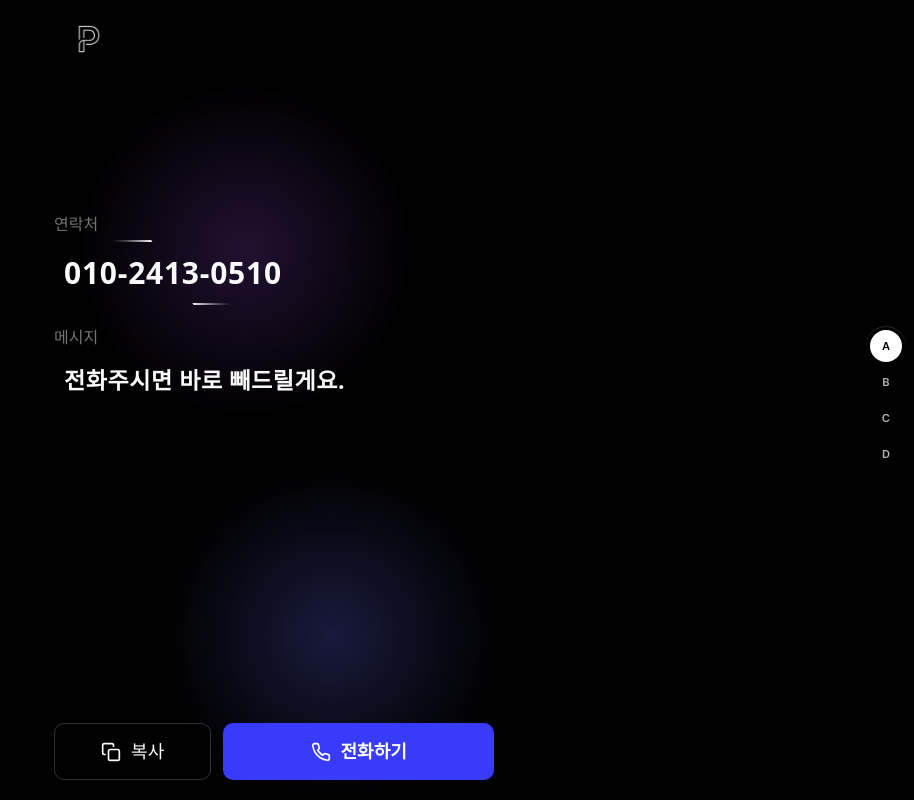
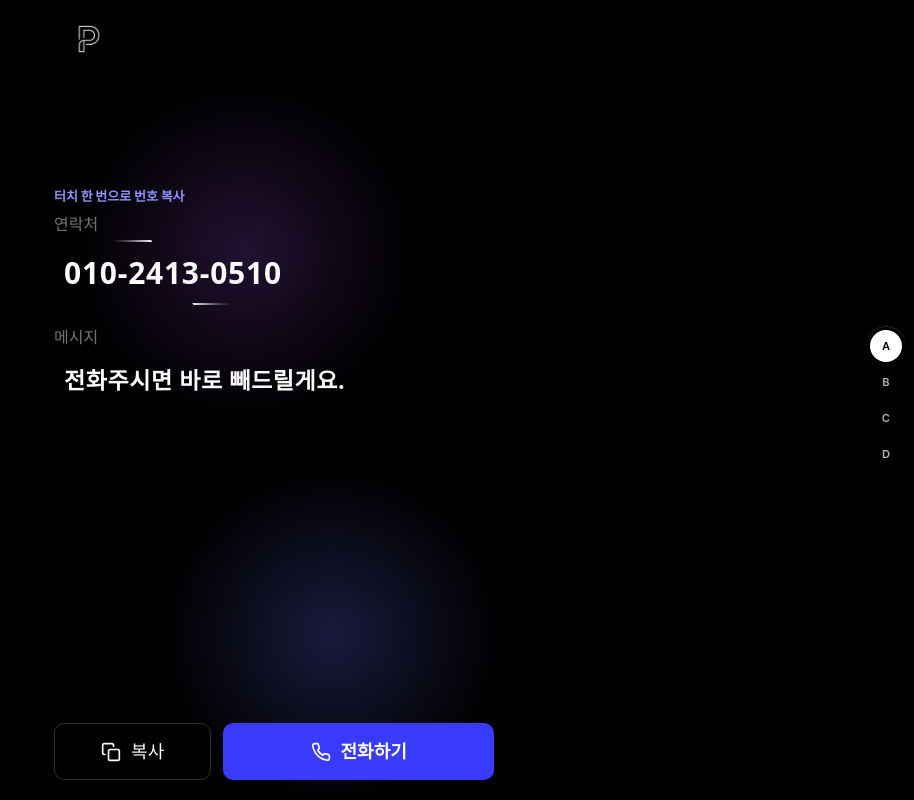
Before and after one commit to kangdaelyeol/parke-web, a React (Vite) app: page /parke/1 in a window 1280 px wide. Shown: the whole page, without its empty margins (366-1280 px from the left). Built offline with nearby package versions, Linux system fonts and the light colour scheme; no server answers; the database is empty; a web font is replaced by a local one.

Commit message:
Feat: add hint copy in draft a

```diff
--- /dev/null
+++ b/src/hooks/index.ts
@@ -0,0 +1 @@
+export * from './use-copy-hint'
--- a/src/index.css
+++ b/src/index.css
@@ -71,6 +71,43 @@ body {
     linear-gradient(#000 0 0);
 }
 
+/* 복사 안내 - 경계가 부드러운 마스크를 밀어 왼쪽에서 오른쪽으로 써 내려가듯 나타난다 */
+.copy-hint {
+  position: absolute;
+  left: 0;
+  bottom: calc(100% + 6px);
+  font-size: 13px;
+  font-weight: 600;
+  white-space: nowrap;
+  color: color-mix(in srgb, var(--parke-accent) 55%, var(--parke-content));
+  pointer-events: none;
+  -webkit-mask-image: linear-gradient(90deg, #000 0 40%, transparent 60%);
+  mask-image: linear-gradient(90deg, #000 0 40%, transparent 60%);
+  -webkit-mask-size: 250% 100%;
+  mask-size: 250% 100%;
+  -webkit-mask-position: 0 0;
+  mask-position: 0 0;
+  animation: copy-hint-write 1.2s cubic-bezier(0.65, 0, 0.35, 1) 0.35s both;
+  transition: opacity 0.4s cubic-bezier(0.22, 1, 0.36, 1);
+}
+
+.copy-hint[data-visible="false"] {
+  opacity: 0;
+}
+
+@keyframes copy-hint-write {
+  from {
+    -webkit-mask-position: 100% 0;
+    mask-position: 100% 0;
+    filter: blur(3px);
+  }
+  to {
+    -webkit-mask-position: 0 0;
+    mask-position: 0 0;
+    filter: none;
+  }
+}
+
 /* 스켈레톤 → 내용 전환 (src/components/swap.tsx) */
 .swap > * {
   grid-area: 1 / 1;
@@ -109,6 +146,7 @@ body {
 }
 
 @media (prefers-reduced-motion: reduce) {
+  .copy-hint,
   .swap-content {
     animation: none;
   }
--- a/src/screens/parke/components/main.tsx
+++ b/src/screens/parke/components/main.tsx
@@ -1,11 +1,15 @@
 import { useParkeContext } from '@/contexts'
 import { Swap } from '@/components'
+import { useCopyHint } from '@/hooks'
 import { formatPhone, cn } from '@/utils'
 import { CircleGradient, Skeleton } from '.'
 
 export const Main = () => {
-    const { phone, loading, error, copyPhone, retry, ownerMessage } =
+    const { phone, loading, error, copyPhone, retry, ownerMessage, message } =
         useParkeContext()
+
+    // 복사하면 토스트 메시지가 뜨므로 이를 복사 신호로 쓴다
+    const { hintVisible } = useCopyHint(loading, !!message)
 
     return (
         <div className="text-content w-full px-6 pt-30">
@@ -29,9 +33,29 @@ export const Main = () => {
                     </div>
                 ) : (
                     <div className="relative z-10 flex flex-col">
-                        <div className="text-muted font-intertight font-medium text-[16px]">
+                        {/* 레이블과 번호를 포함한 연락처 영역 전체가 복사 버튼 */}
+                        <button
+                            type="button"
+                            onClick={copyPhone}
+                            disabled={loading}
+                            aria-label={
+                                loading
+                                    ? undefined
+                                    : `${formatPhone(phone)} 복사`
+                            }
+                            className="flex w-full flex-col items-start text-left cursor-pointer transition-opacity active:opacity-70 disabled:cursor-default"
+                        >
+                            <span className="relative text-muted font-intertight font-medium text-[16px]">
                                 연락처
-                        </div>
+                                {!loading && (
+                                    <span
+                                        className="copy-hint"
+                                        data-visible={hintVisible}
+                                    >
+                                        터치 한 번으로 번호 복사
+                                    </span>
+                                )}
+                            </span>
                             {/* 스켈레톤 높이 = 버튼 여백(p-0.5 + py-2 = 20px) + 번호 한 줄(1.5em) */}
                             <Swap
                                 loading={loading}
@@ -45,12 +69,7 @@ export const Main = () => {
                                     </div>
                                 }
                             >
-                            <button
-                                type="button"
-                                onClick={copyPhone}
-                                aria-label={`${formatPhone(phone)} 복사`}
-                                className="relative mr-auto p-0.5 text-[length:min(calc(30px*var(--parke-scale)),9.5vw)] whitespace-nowrap mt-1 tracking-wide font-[600] font-number tabular-nums cursor-pointer"
-                            >
+                                <span className="relative block p-0.5 text-[length:min(calc(30px*var(--parke-scale)),9.5vw)] whitespace-nowrap mt-1 tracking-wide font-[600] font-number tabular-nums cursor-pointer">
                                     {/* 회전하는 그라데이션을 가운데만 도려낸 테두리(p-0.5) 모양으로 마스킹 - 안쪽은 투명해서 뒤 배경이 비친다 */}
                                     <span
                                         aria-hidden
@@ -62,11 +81,12 @@ export const Main = () => {
                                             'before:bg-[conic-gradient(transparent_330deg,color-mix(in_srgb,var(--parke-content)_58%,transparent),var(--parke-content))] before:bg-no-repeat before:animate-border2',
                                         )}
                                     />
-                                <div className="relative py-2 px-2">
+                                    <span className="relative block py-2 px-2">
                                         {formatPhone(phone)}
-                                </div>
+                                    </span>
+                                </span>
+                            </Swap>
                         </button>
-                        </Swap>
                         <div className="text-muted font-intertight font-medium text-[16px] mt-5">
                             메시지
                         </div>
--- a/src/screens/parke/drafts/draft-b.tsx
+++ b/src/screens/parke/drafts/draft-b.tsx
@@ -7,7 +7,7 @@ import { formatPhone, cn } from '@/utils'
 import { Check, DraftError, Mark, Screen } from './shared'
 import { useActionState } from './use-action-state'
 import { useCopyFeedback } from './use-copy-feedback'
-import { useCopyHint } from './use-copy-hint'
+import { useCopyHint } from '@/hooks'
 
 const COPIED_DURATION = 2000
 
--- a/src/screens/parke/drafts/draft-c.tsx
+++ b/src/screens/parke/drafts/draft-c.tsx
@@ -7,7 +7,7 @@ import { formatPhone, cn } from '@/utils'
 import { Check, DraftError, Mark, Screen } from './shared'
 import { useActionState } from './use-action-state'
 import { useCopyFeedback } from './use-copy-feedback'
-import { useCopyHint } from './use-copy-hint'
+import { useCopyHint } from '@/hooks'
 
 const COPIED_DURATION = 2000
 
--- a/src/screens/parke/drafts/draft-d.tsx
+++ b/src/screens/parke/drafts/draft-d.tsx
@@ -7,7 +7,7 @@ import { formatPhone, cn } from '@/utils'
 import { Check, DraftError, Mark, Screen } from './shared'
 import { useActionState } from './use-action-state'
 import { useCopyFeedback } from './use-copy-feedback'
-import { useCopyHint } from './use-copy-hint'
+import { useCopyHint } from '@/hooks'
 
 const COPIED_DURATION = 2000
 
```
Also changed, not shown: src/hooks/use-copy-hint.ts (renamed from src/screens/parke/drafts/use-copy-hint.ts). Lines whose indentation alone changed are shown as unchanged.
